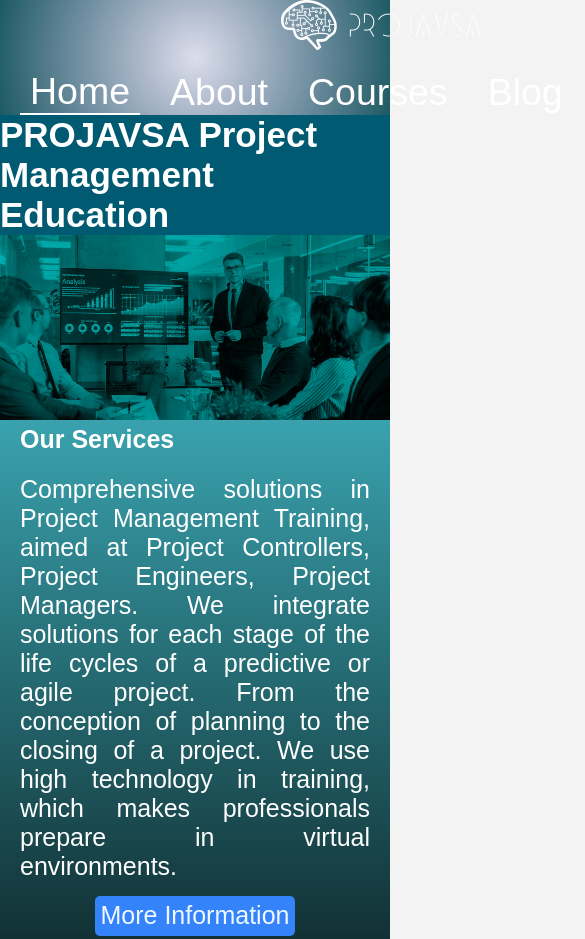
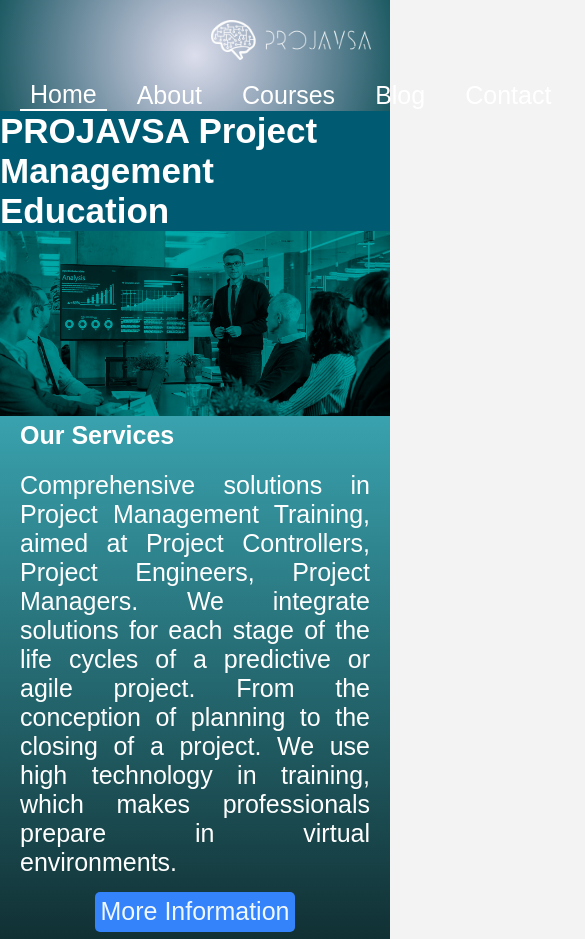
Before and after one commit to Jhony8691/ProJavsa, a website: page index.html in a window 390 px wide. Shown: the top 939 px of the page, 585 px wide, since content can reach past the window. Drawn offline with Linux system fonts and the light colour scheme; a web font is replaced by a local one.

Commit message:
Tercera Entrega Proyecto

```diff
--- a/sass/partials/_header.scss
+++ b/sass/partials/_header.scss
@@ -2,11 +2,8 @@
     background-color: $principal;
 
     .navbar {
-        // justify-content: space-between;
         @include flex (row, space-between, center, 2rem, wrap);
-        // align-items: center;
         padding: 0 2rem;
-        // height: 7vh;
     }
 
     .logo {
@@ -16,7 +13,6 @@
     .menu {
         flex-basis: 30%;
         @include flex (row, space-between, center, 2rem, nowrap);
-        // justify-content: space-between;
 
         &__item {
             transition: border-color .5s ease-in-out;
--- a/sass/views/_contenido.scss
+++ b/sass/views/_contenido.scss
@@ -459,6 +459,8 @@
         flex-grow: 1;
         display: flex;
         align-items: center;
+        height: 40px;
+        margin-top: 10px;
     }
 
     .content6 {
@@ -468,8 +470,13 @@
         justify-content: center;
     }
 
-    .menu {
+    // .menu {
+    //     font-size: 1.5em;
+    // }
+
+    .menu__link {
         font-size: 1.5em;
+        padding: 1rem;
     }
 
     .principal {
```
Also changed, not shown: css/main.css.
